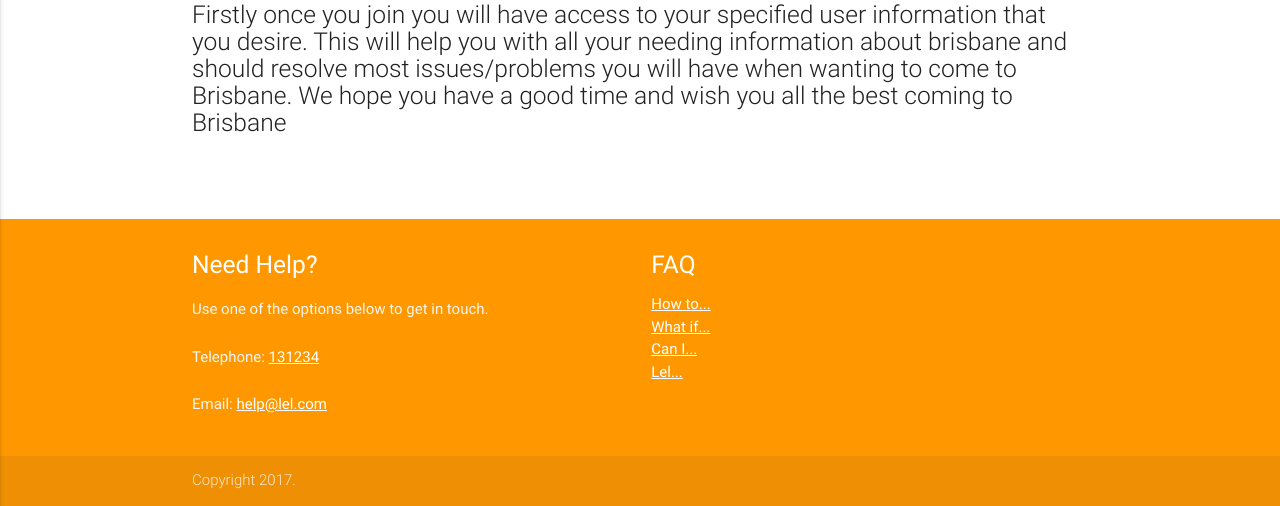
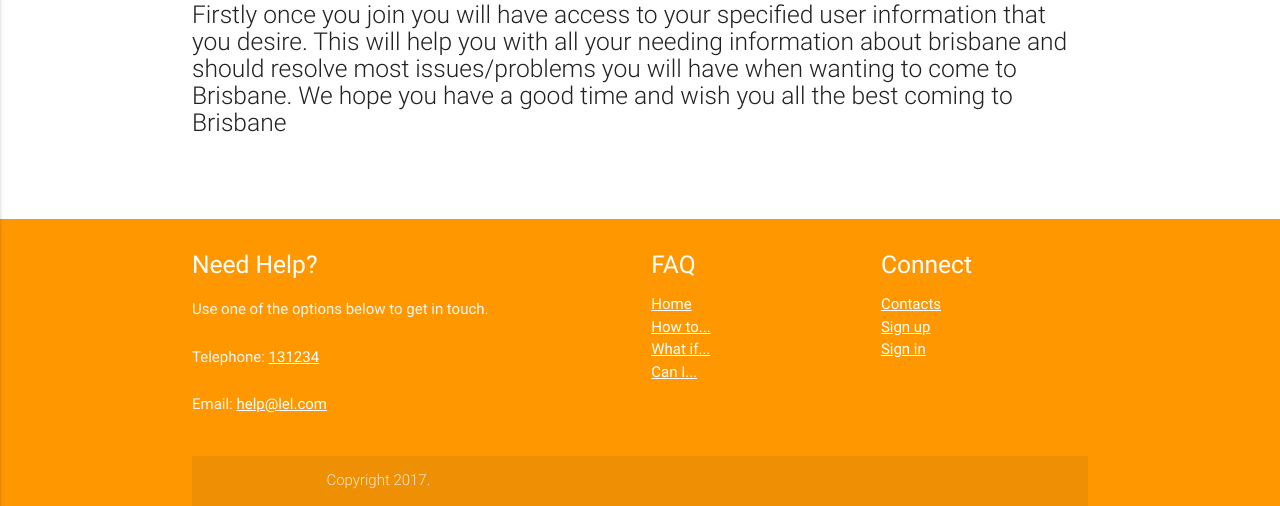
Before and after one commit to jabelone/ifb299, a Django app: page /cani/ in a window 1280 px wide. Shown: the part 330-836 px from the top of the page. Run offline with Django 3.2, Linux system fonts and the light colour scheme; some libraries are stand-ins or nearby versions.

Commit message:
footer fix
footer fix

```diff
--- a/ifb299_production/production/templates/production/base.html
+++ b/ifb299_production/production/templates/production/base.html
@@ -78,12 +78,19 @@
         <div class="col l3 s12">
           <h5 class="white-text">FAQ</h5>
           <ul>
-            <li><a class="white-text" href="#!">How to...</a></li>
-            <li><a class="white-text" href="#!">What if...</a></li>
-            <li><a class="white-text" href="#!">Can I...</a></li>
-            <li><a class="white-text" href="#!">Lel...</a></li>
+            <li><a class="white-text" href="{% url 'home' %}">Home</a></li>
+            <li><a class="white-text" href="{% url 'howto' %}">How to...</a></li>
+            <li><a class="white-text" href="{% url 'whatif' %}">What if...</a></li>
+            <li><a class="white-text" href="{% url 'cani' %}">Can I...</a></li>
           </ul>
         </div>
+         <div class="col l3 s12">
+            <h5 class="white-text">Connect</h5>
+            <ul>
+              <li><a class="white-text" href="{% url 'contacts' %}">Contacts</a></li>
+              <li><a class="white-text" href="{% url 'signup' %}">Sign up</a></li>
+              <li><a class="white-text" href="{% url 'signin' %}">Sign in</a></li>
+            </ul>
       </div>
     </div>
     <div class="footer-copyright">
```
